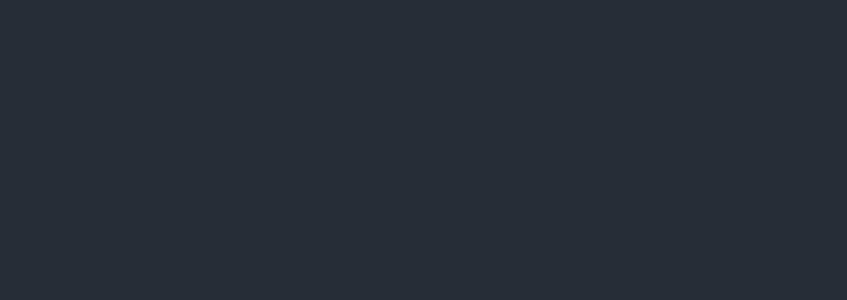
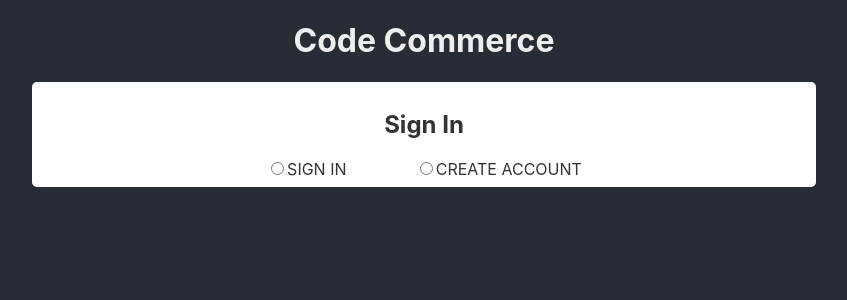
Before and after one commit to calgil/code-commerce, a React (Create React App) app: page / in a window 1280 px wide. Shown: the top 300 px of the page, without its empty margins (216-1063 px from the left). Built offline with nearby package versions, Linux system fonts and the light colour scheme.

Commit message:
so it begins

```diff
--- a/src/App.css
+++ b/src/App.css
@@ -2,19 +2,8 @@
   text-align: center;
 }
 
-.App-logo {
-  height: 40vmin;
-  pointer-events: none;
-}
+/* .App-header {
 
-@media (prefers-reduced-motion: no-preference) {
-  .App-logo {
-    animation: App-logo-spin infinite 20s linear;
-  }
-}
-
-.App-header {
-  background-color: #282c34;
   min-height: 100vh;
   display: flex;
   flex-direction: column;
@@ -22,17 +11,4 @@
   justify-content: center;
   font-size: calc(10px + 2vmin);
   color: white;
-}
-
-.App-link {
-  color: #61dafb;
-}
-
-@keyframes App-logo-spin {
-  from {
-    transform: rotate(0deg);
-  }
-  to {
-    transform: rotate(360deg);
-  }
-}
+} */
--- a/src/App.js
+++ b/src/App.js
@@ -1,12 +1,10 @@
 import './App.css';
-import './components/CodeCommerce/CodeCommerce.jsx'
+import CodeCommerce from './components/CodeCommerce/CodeCommerce.jsx';
 
 function App() {
   return (
-    <div className="App">
-      <header className="App-header">
-
-      </header>
+    <div className="App App-header">
+      <CodeCommerce />
     </div>
   );
 }
--- /dev/null
+++ b/src/components/CodeCommerce/CodeCommerce.css
@@ -0,0 +1,11 @@
+
+
+.main {
+    position: fixed;
+    top: 0;
+    left: 0;
+    right: 0;
+    bottom: 0;
+    background-color: #282c34;
+    color: #eee;
+}
--- a/src/components/CodeCommerce/CodeCommerce.jsx
+++ b/src/components/CodeCommerce/CodeCommerce.jsx
@@ -1,10 +1,19 @@
 import React from "react";
+import './CodeCommerce.css'
+import SignIn from "../SignIn/SignIn";
 
 class CodeCommerce extends React.Component {
+    constructor() {
+        super();
+        this.state = {
+
+        }
+    }
     render(){
         return (
-            <div>
-
+            <div className="main">
+                <h1>Code Commerce</h1>
+                <SignIn />
             </div>
         )
     }
--- /dev/null
+++ b/src/components/InputBase/InputBase.jsx
@@ -0,0 +1,11 @@
+import React from "react";
+import './InputBase.css';
+
+const InputBase = ({labelName, type})=> (
+   <div className="radio-root">
+        <input name='signIn' type={type} />
+        <label htmlFor="">{labelName}</label>
+   </div>
+)
+
+export default InputBase;
--- /dev/null
+++ b/src/components/SignIn/SignIn.css
@@ -0,0 +1,15 @@
+.sign-in {
+    width: 60%;
+    margin: 0 auto;
+    background-color: #fff;
+    color: #333;
+    padding: 0.5rem;
+    border-radius: 5px;
+}
+
+.radio-container {
+    width: 50%;
+    margin: 0 auto;
+    display: flex;
+    justify-content: space-around;
+}
--- /dev/null
+++ b/src/components/SignIn/SignIn.jsx
@@ -0,0 +1,50 @@
+import React from "react";
+import './SignIn.css';
+import InputBase from "../InputBase/InputBase";
+
+
+class SignIn extends React.Component {
+    constructor() {
+        super();
+        this.state = {
+            isLoggedIn: false,
+            newAccount: false,
+        }
+    }
+
+    handleChange = (e) => {
+        console.log(e.target.name);
+    }
+
+    handleSubmit(e){
+        e.preventDefault();
+    }
+
+
+    render() {
+
+        const radioData = [
+            {labelName: 'Sign In', type: 'radio', },
+            {labelName: 'Create Account', type: 'radio', },
+        ]
+
+        return (
+            <div className="sign-in">
+                <form onSubmit={this.handleSubmit}>
+                    <h2>Sign In</h2>
+                    <div className="radio-container">
+                        {radioData.map((item) => (
+                            <InputBase
+                                labelName={item.labelName.toUpperCase()}
+                                type={item.type}
+                                onChange={this.handleChange}
+                            />
+                        ))}
+                    </div>
+                </form>
+            </div>
+        )
+    }
+}
+
+export default SignIn;
```
Also changed, not shown: src/components/InputBase/InputBase.css (added).
